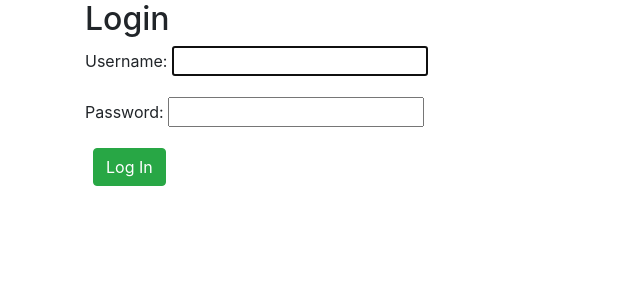
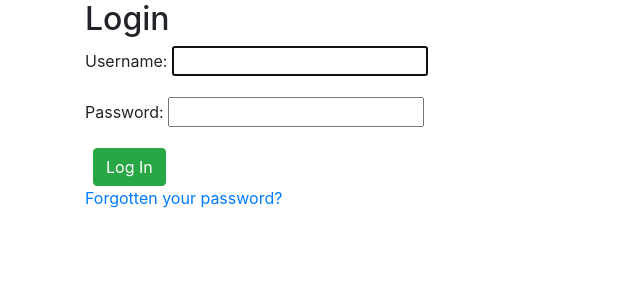
Before and after one commit to EvgenyMyznikov/Newspaper, a Django app: page /users/login/ in a window 1280 px wide. Shown: the part 56-356 px from the top of the page, without its empty margins (0-640 px from the left). Run offline with Django 3.2, Linux system fonts and the light colour scheme; parts of the project's set-up code (start-up, migrations or seed data) failed here and were passed over; some libraries are stand-ins or nearby versions.

Commit message:
Modified templates

```diff
--- a/templates/registration/login.html
+++ b/templates/registration/login.html
@@ -9,5 +9,6 @@
 {% csrf_token %}
 {{ form.as_p }}
 <button class="btn btn-success ml-2" type="submit">Log In</button>
+<p><a href="{% url "password_reset" %}">Forgotten your password?</a></p>
 </form>
 {% endblock content %}
```
